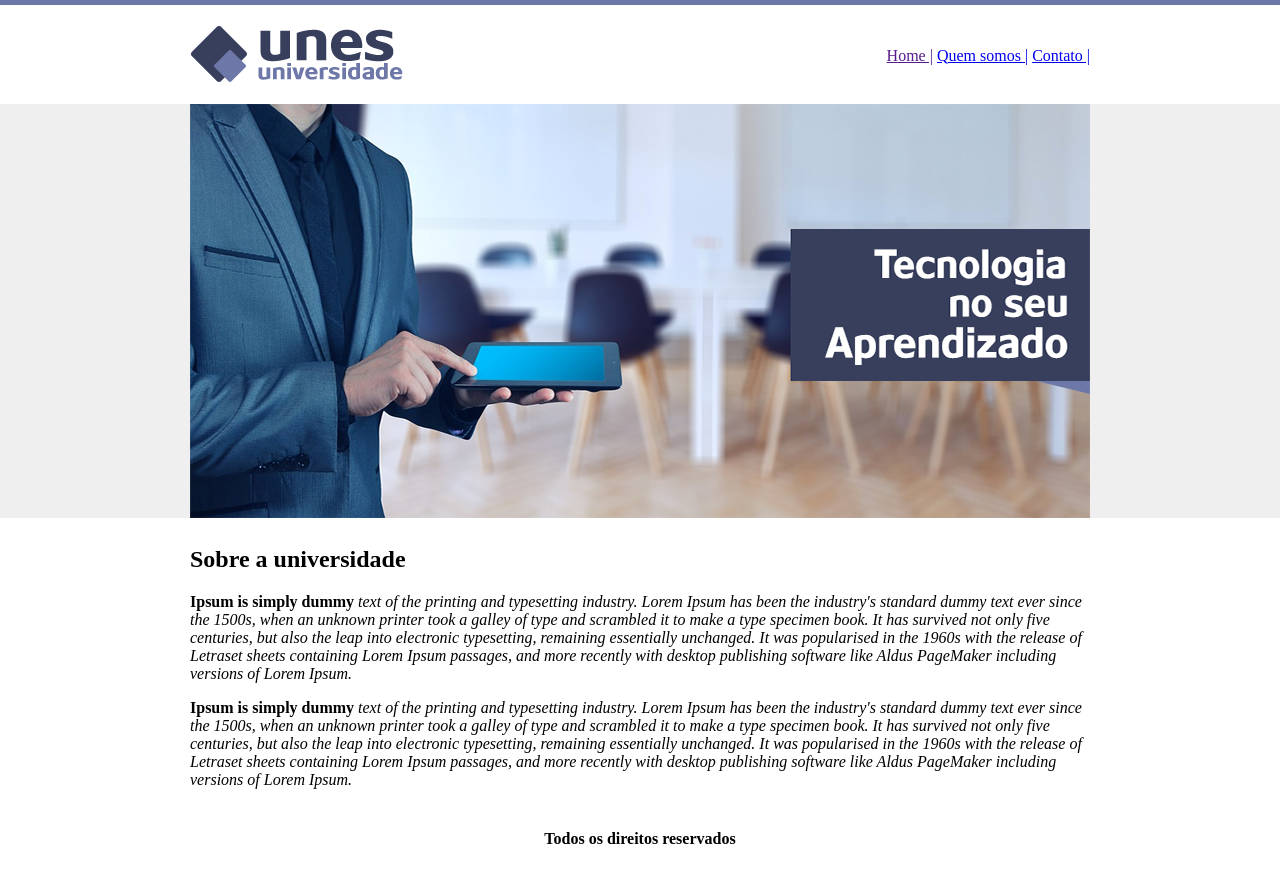
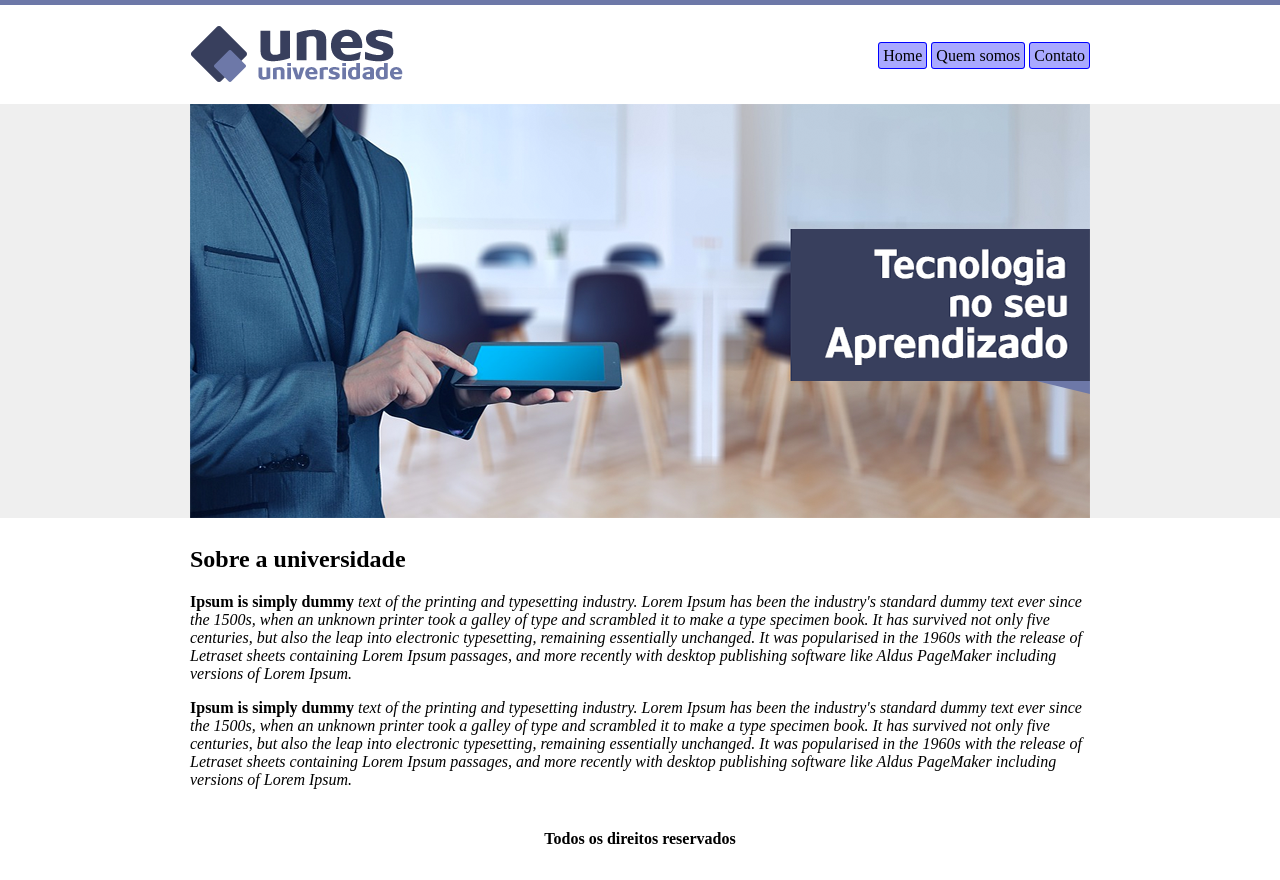
Before and after one commit to LucasMMorfim/Projeto-UNES, a plain HTML site: page index.html in a window 1280 px wide. Drawn offline with Linux system fonts and the light colour scheme.

Commit message:
Update index.html

```diff
--- a/index.html
+++ b/index.html
@@ -15,9 +15,16 @@
 				<td height="89"><img src="/fotos/logo.png" alt=""></td>
 				<td align="right">
 
-					<a href="">Home |</a>
-					<a href="quem-somos.html">Quem somos |</a>
-					<a href="contato.html">Contato |</a>
+
+						<a style="border: 1px solid blue; text-decoration: none;
+						background-color: rgba(0, 0, 255, 0.336); color: black; border-radius: 3px; padding: 4px;" href="">Home</a>
+
+						<a style="border: 1px solid blue; text-decoration: none;
+						background-color: rgba(0, 0, 255, 0.336); color: black; border-radius: 3px; padding: 4px;" href="">Quem somos</a>
+
+						<a style="border: 1px solid blue; text-decoration: none;
+						background-color: rgba(0, 0, 255, 0.336); color: black; border-radius: 3px; padding: 4px;" href="">Contato</a>
+
 
 				</td>
 			</tr>
```
